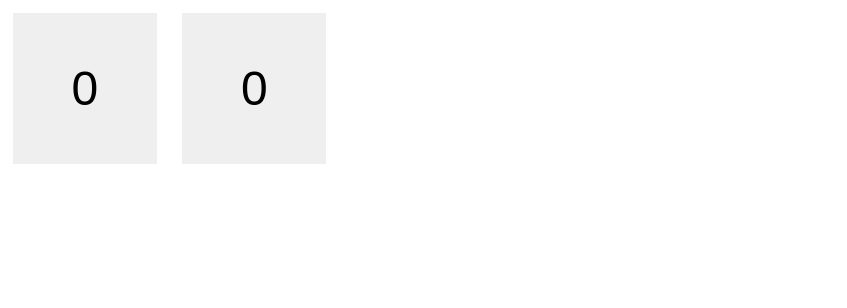
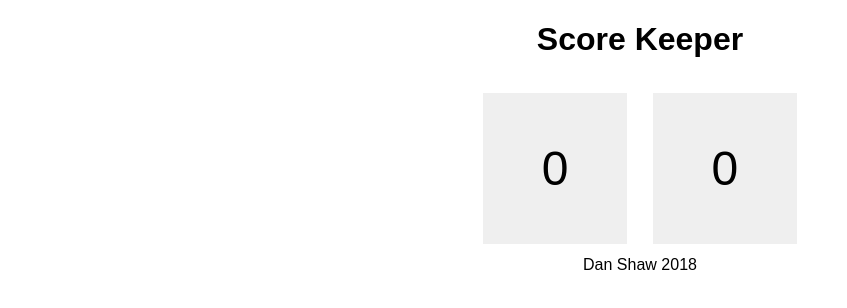
Before and after one commit to DanielLShaw/Score-Keeper, a React app in the folder score-keeper/: page / in a window 1280 px wide. Shown: the whole page, without its empty margins (0-847 px from the left). Built offline with nearby package versions, Linux system fonts and the light colour scheme.

Commit message:
Added a header and footer

```diff
--- a/score-keeper/public/index.html
+++ b/score-keeper/public/index.html
@@ -9,7 +9,13 @@
 </head>
 
 <body>
+  <header>
+    <h1>Score Keeper</h1>
+  </header>
   <div id="root"></div>
+  <footer>
+    <span>Dan Shaw 2018</span>
+  </footer>
 </body>
 
 </html>
--- a/score-keeper/src/index.css
+++ b/score-keeper/src/index.css
@@ -2,4 +2,5 @@ body {
   margin: 0;
   padding: 0;
   font-family: sans-serif;
+  text-align: center;
 }
```
